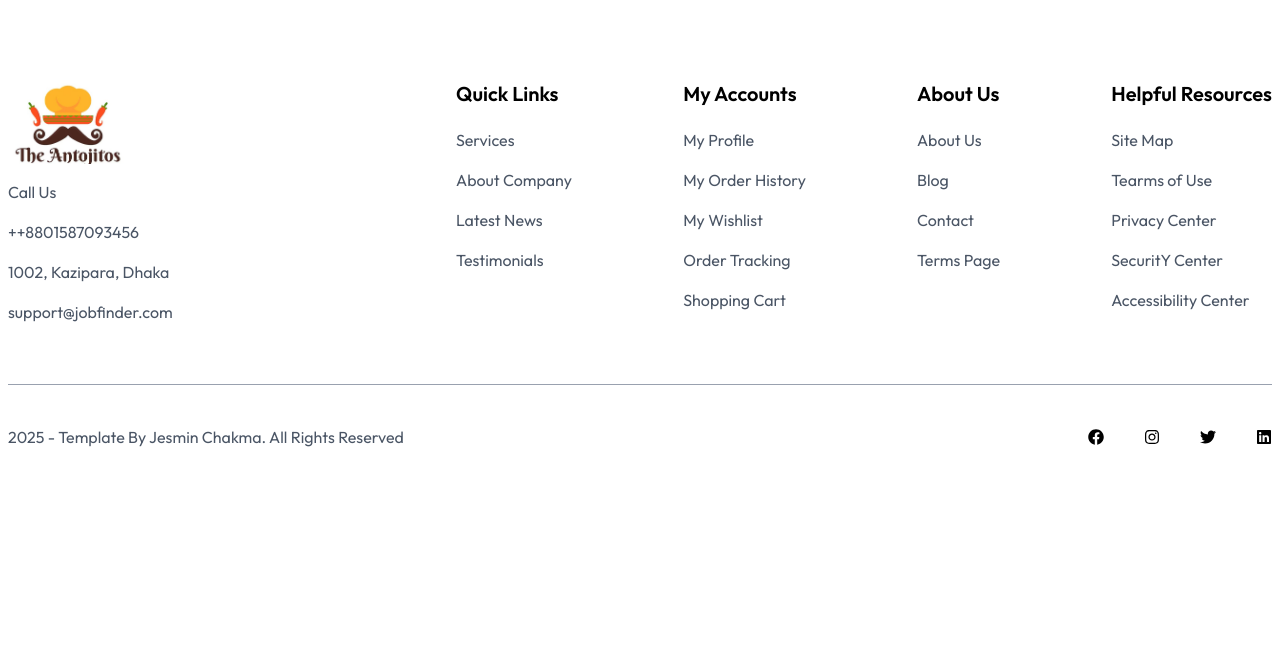
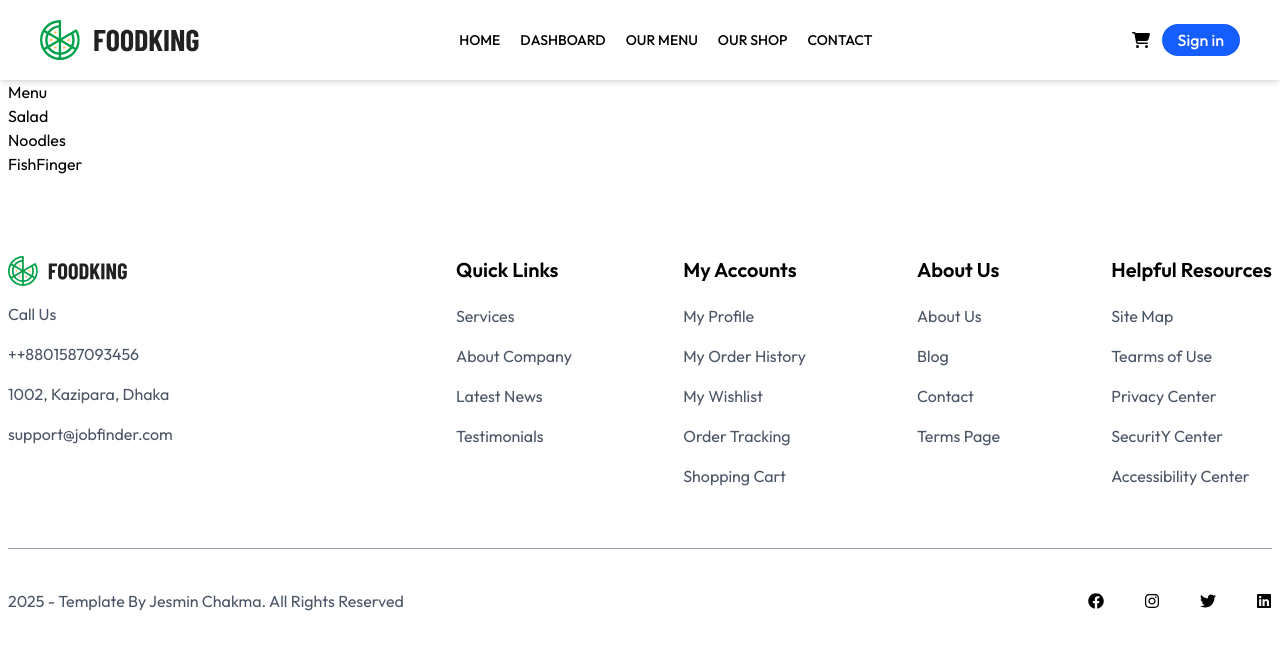
Before and after one commit to Nobleman78/Swaggy, a React (Vite) app: page /our-menu in a window 1280 px wide. Shown: the top 650 px of the page. Built offline with nearby package versions, Linux system fonts and the light colour scheme.

Commit message:
Category and navbar added

```diff
--- a/src/App.jsx
+++ b/src/App.jsx
@@ -2,16 +2,37 @@ import { Route, Routes } from 'react-router-dom'
 import './App.css'
 import Home from './Pages/Home'
 import Footer from './Pages/Footer'
+import Navbar from './components/Navbar'
+import Dashboard from './Pages/Dashboard'
+import Menu from './Pages/Menu'
+import Contact from './Pages/Contact'
+import Shop from './Pages/Shop'
+import Cart from './Pages/Cart'
+import Salad from './components/Category/Salad'
+import FishFinger from './components/Category/FishFinger'
+import Noodles from './components/Category/Noodles'
+
 
 function App() {
 
   return (
     <div>
+      <Navbar />
       <Routes>
-        <Route path='/' element={<Home/>}></Route>
+        <Route path='/' element={<Home />}></Route>
+        <Route path='/dashboard' element={<Dashboard />}></Route>
+        <Route path="/our-menu" element={<Menu />}>
+
+          <Route path="salad" element={<Salad />} />
+          <Route path="fish-finger" element={<FishFinger />} />
+          <Route path="noodles" element={<Noodles />} />
+        </Route>
+        <Route path='/contact' element={<Contact />}></Route>
+        <Route path='/our-shop' element={<Shop />}></Route>
+        <Route path='/my-cart' element={<Cart />}></Route>
 
       </Routes>
-      <Footer/>
+      <Footer />
     </div>
   )
 }
--- /dev/null
+++ b/src/Pages/Cart.jsx
@@ -0,0 +1,11 @@
+import React from 'react';
+
+const Cart = () => {
+    return (
+        <div  className='sm:max-w-7xl mx-auto px-2 '>
+            <h2>Cart</h2>
+        </div>
+    );
+};
+
+export default Cart;
--- /dev/null
+++ b/src/Pages/Contact.jsx
@@ -0,0 +1,11 @@
+import React from 'react';
+
+const Contact = () => {
+    return (
+        <div  className='sm:max-w-7xl mx-auto px-2 '>
+            <h2>Contact</h2>
+        </div>
+    );
+};
+
+export default Contact;
--- /dev/null
+++ b/src/Pages/Dashboard.jsx
@@ -0,0 +1,11 @@
+import React from 'react';
+
+const Dashboard = () => {
+    return (
+        <div  className='sm:max-w-7xl mx-auto px-2 '>
+            <h2>This is Dashboard</h2>
+        </div>
+    );
+};
+
+export default Dashboard;
--- a/src/Pages/Footer.jsx
+++ b/src/Pages/Footer.jsx
@@ -1,7 +1,7 @@
 import React from 'react';
 import { FaFacebook, FaInstagram, FaTwitter } from 'react-icons/fa';
 import { FaLinkedin } from 'react-icons/fa6';
-import logo from '../assets/images/restaurant.jpg'
+import logo from '../assets/images/foodking-logo.svg'
 
 const Footer = () => {
     return (
--- a/src/Pages/Home.jsx
+++ b/src/Pages/Home.jsx
@@ -2,7 +2,7 @@ import React from 'react';
 
 const Home = () => {
     return (
-        <div>
+        <div className='sm:max-w-7xl mx-auto px-2 mt-10'>
             <h2>This is home</h2>
         </div>
     );
--- /dev/null
+++ b/src/Pages/Menu.jsx
@@ -0,0 +1,20 @@
+import React from 'react';
+import { Link, Outlet } from 'react-router-dom';
+
+const Menu = () => {
+    return (
+        <div className='sm:max-w-7xl mx-auto px-2 '>
+            <h2>Menu</h2>
+            <ul>
+                <Link to='salad'><li>Salad</li></Link>
+                <Link to='noodles'><li>Noodles</li></Link>
+                <Link to='fish-finger'><li>FishFinger</li></Link>
+                <Outlet/>
+            </ul>
+
+
+        </div>
+    );
+};
+
+export default Menu;
--- /dev/null
+++ b/src/Pages/Shop.jsx
@@ -0,0 +1,11 @@
+import React from 'react';
+
+const Shop = () => {
+    return (
+        <div  className='sm:max-w-7xl mx-auto px-2 '>
+            <h2>Shop</h2>
+        </div>
+    );
+};
+
+export default Shop;
--- /dev/null
+++ b/src/components/Category/FishFinger.jsx
@@ -0,0 +1,11 @@
+import React from 'react';
+
+const FishFinger = () => {
+    return (
+        <div>
+            <h2>This is Fish Finger</h2>
+        </div>
+    );
+};
+
+export default FishFinger;
--- /dev/null
+++ b/src/components/Category/Noodles.jsx
@@ -0,0 +1,11 @@
+import React from 'react';
+
+const Noodles = () => {
+    return (
+        <div>
+            <h2>This is Noodles</h2>
+        </div>
+    );
+};
+
+export default Noodles;
--- /dev/null
+++ b/src/components/Category/Salad.jsx
@@ -0,0 +1,11 @@
+import React from 'react';
+
+const Salad = () => {
+    return (
+        <div>
+            <h2>This is Slad</h2>
+        </div>
+    );
+};
+
+export default Salad;
--- a/src/components/Navbar.jsx
+++ b/src/components/Navbar.jsx
@@ -0,0 +1,88 @@
+import React, { useState } from 'react';
+import { Link, NavLink } from 'react-router-dom';
+import logo from '../assets/images/foodking-logo.svg'
+import { RiMenu2Line } from "react-icons/ri";
+import { FaUser } from "react-icons/fa";
+import { IoLogOutOutline } from "react-icons/io5";
+import { MdModeEditOutline } from "react-icons/md";
+import { RxCross2 } from "react-icons/rx";
+import { FaCartShopping } from 'react-icons/fa6';
+
+
+const Navbar = () => {
+
+    const [showUserInfo, setShowUserInfo] = useState(false);
+    const [menu, setMenu] = useState('menu')
+    const [openProfile, setOpenProfile] = useState(false);
+    const [open, setOpen] = useState(false);
+
+    return (
+
+        <div className='flex justify-between items-center py-5 font-medium sticky top-0 w-full px-10 shadow-md bg-white z-50 '>
+            <div className='flex items-center justify-center'>
+                <RiMenu2Line onClick={() => setOpen(!open)} className='md:hidden' />
+                <Link to='/'><img className='w-40' src={logo} alt="Logo" /></Link>
+            </div>
+            <ul className='hidden sm:flex gap-5 text-sm '>
+                <NavLink to='/' className='flex flex-col items-center gap-1' >
+                    <p>HOME</p>
+                    <hr className='w-2/4 border-none h-[1.5px] bg-gray-700 hidden' />
+                </NavLink>
+                <NavLink to='/dashboard' className='flex flex-col items-center gap-1' >
+                    <p>DASHBOARD</p>
+                    <hr className='w-2/4 border-none h-[1.5px] hidden bg-gray-700' />
+                </NavLink>
+                <NavLink to='/our-menu' className='flex flex-col items-center gap-1' >
+                    <p>OUR MENU</p>
+                    <hr className='w-2/4 border-none h-[1.5px] hidden bg-gray-700' />
+                </NavLink>
+                <NavLink to='/our-shop' className='flex flex-col items-center gap-1' >
+                    <p>OUR SHOP</p>
+                    <hr className='w-2/4 border-none h-[1.5px] hidden bg-gray-700' />
+                </NavLink>
+                <NavLink to='/contact' className='flex flex-col items-center gap-1' >
+                    <p>CONTACT</p>
+                    <hr className='w-2/4 border-none h-[1.5px] hidden bg-gray-700' />
+                </NavLink>
+
+            </ul>
+            <ul className='flex items-center justify-between gap-3 relative'>
+                <NavLink to='/registration' className='bg-blue-600 px-4 py-1 hidden  rounded-full text-white'>Register</NavLink>
+                <NavLink to='/my-cart'><FaCartShopping className='text-lg' /></NavLink>
+                <NavLink to='/login' className='bg-blue-600 px-4 py-1 rounded-full text-white'>
+                    Sign in
+                </NavLink>
+
+                {
+                    showUserInfo && openProfile &&
+                    <div className='w-70 h-40 shadow-2xl absolute bg-white top-10 right-0 border-t-4 border-green-600 z-20  '>
+                        <ul className='flex flex-col items-start px-5 gap-5 py-3 cursor-pointer'>
+                            <li onClick={() => setOpenProfile(false)} className='flex items-center  gap-5'><FaUser />My Profile</li>
+                            <li onClick={() => setOpenProfile(false)} className='flex items-center gap-5'><MdModeEditOutline />Edit Profile</li>
+                            {/* <li onClick={() => { setOpenProfile(false); handleSignOut() }} className='flex items-center gap-4'><IoLogOutOutline className='text-xl' />Log Out</li> */}
+                        </ul>
+                    </div>
+                }
+            </ul>
+
+
+            {/* {Sidebar Menu for small screen} */}
+            <div className={`md:hidden fixed w-100 inset-0 bg-white z-40 transition-all duration-300 ease-in-out transform ${open ? 'translate-x-0' : '-translate-x-full'}`}>
+                <div className='flex flex-col text-gray-600'>
+                    <div onClick={() => setOpen(false)} className='flex items-center gap-4 p-3'>
+                        <p><RxCross2 className='text-lg' /></p>
+                    </div>
+                    <NavLink onClick={() => { setMenu('HOME'), setOpen(false) }} className={menu === 'HOME' ? 'py-2  bg-black pl-6 border  cursor-pointer text-white' : 'py-2  pl-6 border  cursor-pointer'} to='/'>HOME</NavLink>
+                    <NavLink onClick={() => { setMenu('FIND JOB'), setOpen(false) }} className={menu === 'FIND JOB' ? ' bg-black text-white py-2 pl-6 border-b cursor-pointer' : 'py-2  pl-6 border-b cursor-pointer'} to='/findjob'>FIND JOB</NavLink>
+                    <NavLink onClick={() => { setMenu('REQRUITER'), setOpen(false) }} className={menu === 'REQRUITER' ? 'bg-black  text-white border-b py-2 cursor-pointer pl-6 ' : 'py-2 pl-6 border-b cursor-pointer'} to='/recruiter'>REQRUITER</NavLink>
+                    <NavLink onClick={() => { setMenu('CANDIDATES'), setOpen(false) }} className={menu === 'CANDIDATES' ? 'py-2 pl-6 border-b cursor-pointer bg-black text-white' : 'py-2 pl-6 border-b cursor-pointer'} to='/candidate'>CANDIDATES</NavLink>
+                    <NavLink onClick={() => { setMenu('CONTACT'), setOpen(false) }} className={menu === 'CONTACT' ? 'py-2 pl-6 border-b cursor-pointer bg-black text-white' : 'py-2 pl-6 border-b cursor-pointer'} to='/contact'>CONTACT</NavLink>
+                    <NavLink onClick={() => { setMenu('LOGIN'), setOpen(false) }} className={menu === 'LOGIN' ? 'py-2 pl-6 border-b cursor-pointer bg-black text-white' : 'py-2 pl-6 border-b cursor-pointer'} to='/login'>LOGIN</NavLink>
+                </div>
+            </div>
+        </div>
+
+    );
+};
+
+export default Navbar;
```
Also changed, not shown: src/assets/images/foodking-logo.svg (added).
